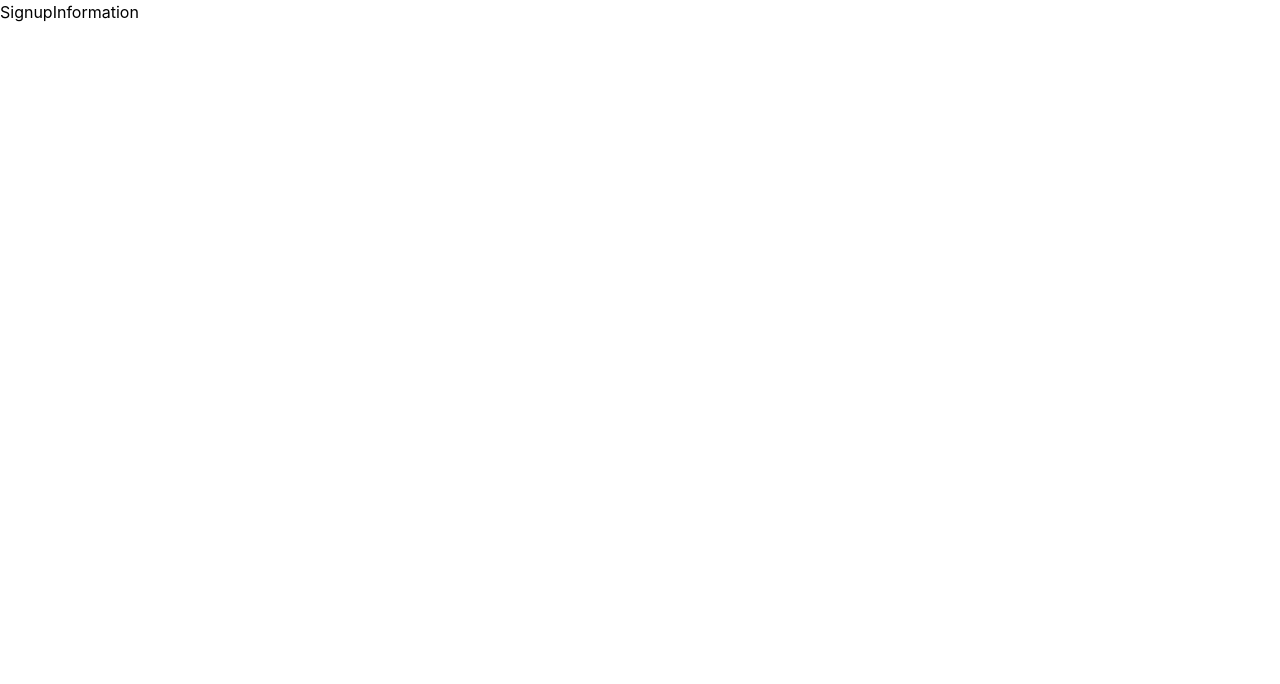
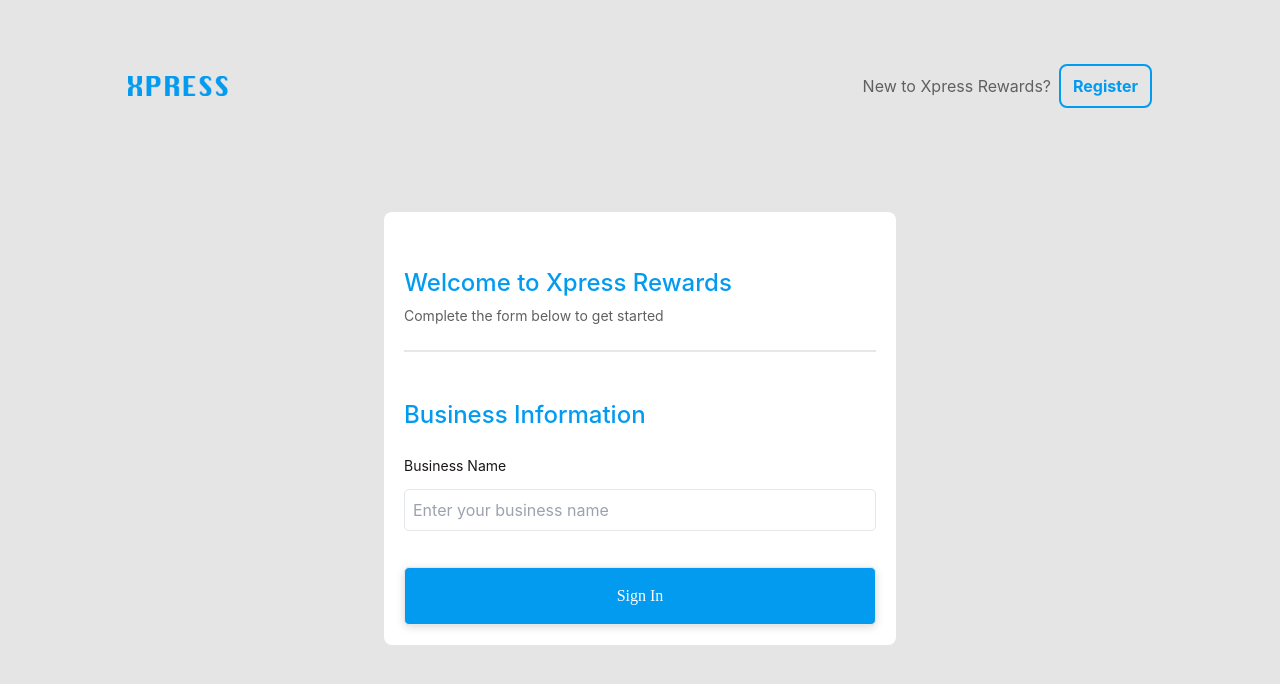
Before and after one commit to Ayomikuolatunji/dashboard-task, a React (Create React App) app: page /register in a window 1280 px wide. Shown: the top 684 px of the page. Built offline with nearby package versions, Linux system fonts and the light colour scheme.

Commit message:
integrating redux store

```diff
--- a/src/auth/signup/SignupInformation.js
+++ b/src/auth/signup/SignupInformation.js
@@ -1,8 +1,127 @@
-import React from 'react'
+import axios from 'axios'
+import React, { useCallback, useState } from 'react'
+import {FiEye} from "react-icons/fi"
+import { Link } from 'react-router-dom'
+import FormLogic from '../../helpers/FormLogic'
+import Logo from "../../assets/LOGO.png"
+
+
+
 
 const SignupInformation = () => {
+   const {form,handleChange}=FormLogic()
+   const [loading, setLoading] = useState(false)
+   const [passwordVisible, setPasswordVisible] = useState(false)
+   const [error, setError] = useState('')
+
+
+   const loginSubmitBtn=useCallback(async(e)=>{
+         setLoading(true)
+        e.preventDefault()
+       try {
+        const response=await axios.post('/login',{
+            email:form.email,
+            password:form.password
+        })
+          if(response.status===200){
+            window.sessionStorage.setItem("key", response.data.token);
+            setLoading(false)
+            //  redirect user to homapage after successful login
+            window.location.href = '/';
+          }
+       } catch (error) {
+            setLoading(false)
+            setError(error.response.data.message)
+            console.log(error)
+       }
+
+
+   },[form])
+
+
   return (
-    <div>SignupInformation</div>
+    <div className='bg-[#E5E5E5] h-[100vh]'>
+    <div className='sm:w-[80%] h-[inherent] w-full mx-auto'>
+        <div className="header sm:pt-16 pt-10 sm:px-0 px-4 flex justify-between items-center">
+            <div className="title">
+                <img src={Logo} alt="logo"
+                  className='sm:w-[100px] w-[100px]'
+                />
+            </div>
+            <div className="right-bar flex items-center">
+                <div>
+                    <span className='text-[#606060] font-[inter]'>
+                      New to Xpress Rewards?
+                    </span>
+                </div>
+                <div className="link ml-2">
+                    <Link to="/register">
+                        <button
+                        className='border-2 border-[#039BF0] text-[#039BF0] font-[inter] font-[700] px-3 py-2 rounded-lg  hover:bg-[#039BF0] hover:text-[#fff]'>
+                          Register
+                        </button>
+                    </Link>
+                </div>
+            </div>
+        </div>
+         <div className='flex justify-center items-center  w-full h-[80vh]'>
+        {/* form inner container */}
+        <div className='bg-[#FFFFFF] rounded-[8px]  sm:max-w-lg w-[90%] p-5'>
+            {/* form header */}
+            <div className='block h-auto mt-9 mb-12  border-b-2 border-gray-200 pb-6'>
+                <h2 className='text-[#039BF0] font-[500] text-[24px] leading-[29px] font-[inter]'>
+                Welcome to Xpress Rewards
+                </h2>
+                <p className='text-[#606060] text-[14px] mt-2 font-[400] font-[inter]'>
+                   Complete the form below to get started
+                </p>
+            </div>
+            <div className="title text-[#039BF0] font-[500] text-[24px] leading-[29px] font-[inter]">
+                <h1>
+                  Business Information
+                </h1>
+            </div>
+            {/* form body */}
+            <form action="POST" onSubmit={loginSubmitBtn}>
+                {/* bussiness name */}
+                <div className='mt-6'>
+                    <label htmlFor="businessName"
+                     className='text-sm text-[#1A1619]'
+                    >
+                        Business Name
+                    </label>
+                    <input
+                        type="text"
+                        name="bussiness_name"
+                        id="businessName"
+                        className='w-full p-2 border border-gray-200 rounded-[5px] bg-[#FFFFFF] mt-3'
+                        placeholder="Enter your business name"
+                        onChange={handleChange}
+                        value={form.bussiness_name}
+                        required
+                     />
+                 </div>
+
+                {/* display error */}
+                {error && <div className='text-red-500 text-sm font-[400] font-[inter] mt-10'>{error}</div>}
+                <div className="submit-btn mt-6">
+                    <button
+                    className='w-full p-2 border border-gray-200 rounded-[5px] bg-[#039BF0] mt-3 text-[#FFFFFF] font-[Rubik] shadow-login-btn-shadow
+                     py-[16px]'
+                     type='submit'>
+                         {
+                            loading ?
+                                <span>please wait..</span>
+                            :
+                            <span> Sign In</span>
+                         }
+                    </button>
+                </div>
+            </form>
+        </div>
+    </div>
+     </div>
+    </div>
   )
 }
 
--- a/src/helpers/FormLogic.js
+++ b/src/helpers/FormLogic.js
@@ -7,6 +7,11 @@ const FormLogic =()=>{
      const [form, setForm] = useState({
         email: '',
         password: '',
+        bussiness_name: '',
+        bussiness_email:'',
+        bussiness_phone:'',
+        bussiness_category:'',
+        account_number:'',
      })
 
      const handleChange = (e) => {
--- a/src/redux/sigup-slice/signupSlice.js
+++ b/src/redux/sigup-slice/signupSlice.js
@@ -1,14 +1,19 @@
 import { createSlice } from '@reduxjs/toolkit'
 
 const initialState = {
-  value: 0,
+  sigupData: {},
 }
 
 export const signupSlice = createSlice({
-  name: 'counter',
+  name: 'signupData',
   initialState,
   reducers: {
-
+       getSignupData: (state, action) => {
+        state.sigupData = {
+            ...state.sigupData,
+            ...action.payload
+        }
+       }
   },
 })
 
--- a/tailwind.config.js
+++ b/tailwind.config.js
@@ -10,6 +10,7 @@ module.exports = {
       },
       boxShadow: {
         'login-btn-shadow': '0px 2px 8px rgba(0, 0, 0, 0.15)',
+        'signup-input-shadow': ' 0px 4px 10px rgba(0, 0, 0, 0.06)',
       }
     }
   },
```
